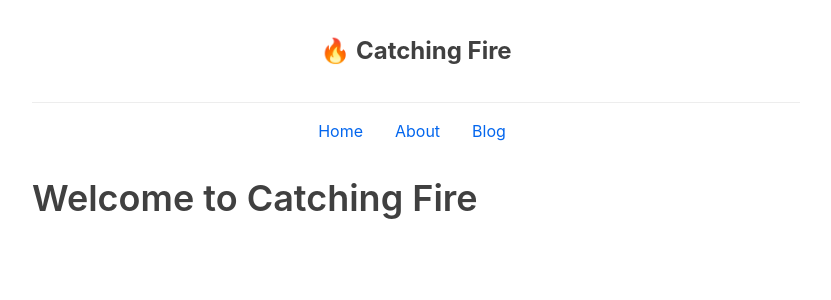
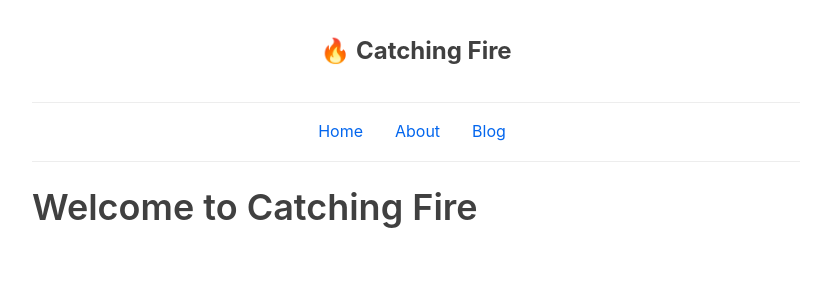
Before and after one commit to bak3s/bak3s.github.io, a Jekyll site: the page built from index.html, in a window 1280 px wide. Shown: the top 300 px of the page, without its empty margins (224-1055 px from the left). Built offline with Jekyll 4.4.1, drawn with Linux system fonts in a browser that asks for light colours; emoji names are drawn with the system emoji font; a script that is not in the unit is left out.

Commit message:
nav style tweak

```diff
--- a/_sass/base/_dg.scss
+++ b/_sass/base/_dg.scss
@@ -10,9 +10,10 @@ nav {
   }
   ul {
     margin: 0;
-    padding: 0;
+    padding: 0 0 0.5rem 0;
     display: flex;
     justify-content: center;
+    border-bottom: 1px solid darken($alternate-background, 5%);
     li {
       float: left;
       display: inline;
@@ -52,6 +53,7 @@ article {
   float: left;
   width: 100%;
   h1 {
+    margin-top: 5rem;
     margin-bottom: 0.5rem;
   }
 }
```
Also changed, not shown: 8 other files.
